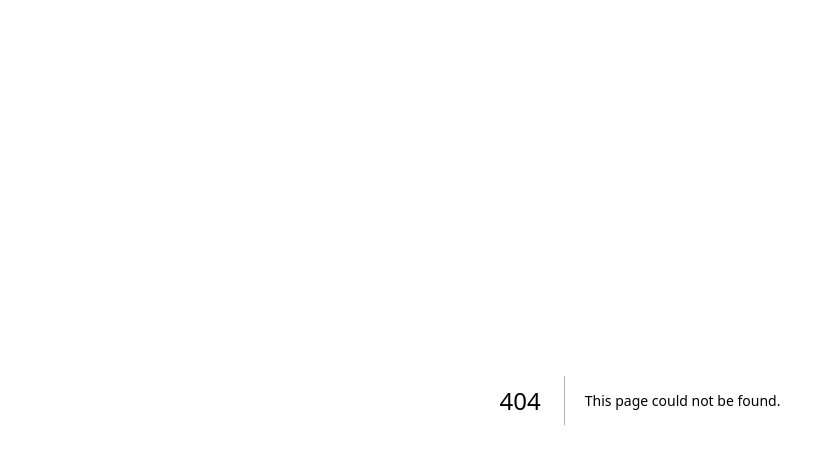
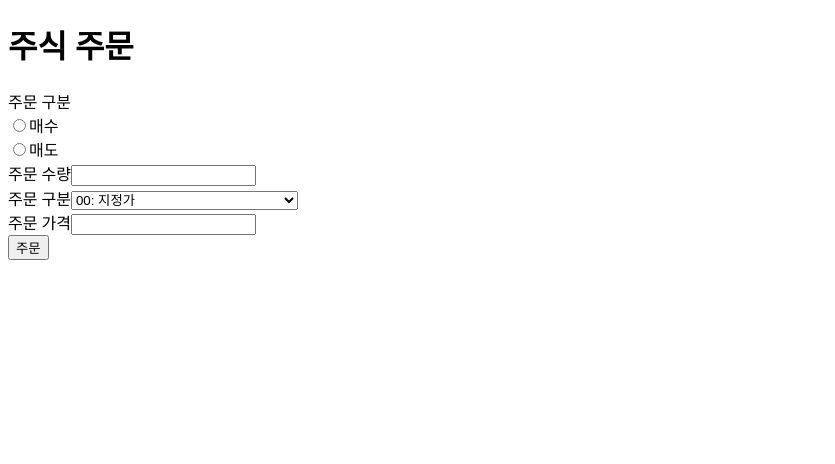
Before and after one commit to Yeongdong/stock-trading-frontend, a Next.js app: page /dashboard in a window 1280 px wide. Before the commit this address had no page. Shown: the top 464 px of the page, without its empty margins (0-835 px from the left). Built offline with nearby package versions, Linux system fonts and the light colour scheme; sample sign-in values are in the browser's storage.

Commit message:
feat: add stock order page

```diff
--- /dev/null
+++ b/src/app/dashboard/page.tsx
@@ -0,0 +1,123 @@
+import { useEffect, useState } from "react";
+import { StockOrder } from "@/types";
+import toast from "@/utils/toast";
+
+export default function DashboardPage() {
+  const [acntPrdtCd, setAcntPrdtCd] = useState<string>("00");
+  const [pdno, setPdno] = useState<string>("00");
+  const [orderDvsn, setOrderDvsn] = useState<"buy" | "sell">("buy");
+  const [ordQty, setOrdQty] = useState<string>("");
+  const [ordUnpr, setOrdUnpr] = useState<string>("");
+  const [isLoading, setIsLoading] = useState(false);
+
+  useEffect(() => {
+    const fetchUserData = async () => {
+      try {
+        const accessToken = sessionStorage.getItem("access_token");
+
+        if (!accessToken) {
+          window.location.href = "/login";
+          return;
+        }
+      } catch (error) {
+        console.error("Error fetching user data:", error);
+      }
+    };
+    fetchUserData();
+  }, []);
+
+  const handleOrder = () => {
+    const orderData: StockOrder = {
+      acntPrdtCd,
+      pdno,
+      orderDvsn,
+      ordQty,
+      ordUnpr,
+    };
+
+    toast.confirm(toast.createOrderConfirmMsg(orderData), {
+      onConfirm: async () => {
+        try {
+          setIsLoading(false);
+
+          const accessToken = sessionStorage.getItem("access_token");
+
+          const response = await fetch(
+            "https://localhost:7072/api/stock/order",
+            {
+              method: "POST",
+              headers: {
+                Authorization: `Bearer ${accessToken}`,
+                "Content-Type": "application/json",
+              },
+              body: JSON.stringify(orderData),
+            }
+          );
+
+          if (!response) {
+            throw new Error("주문 처리 중 오류 발생");
+          }
+
+          setPdno("");
+          setOrderDvsn("buy");
+          setOrdQty("");
+          setOrdUnpr("");
+        } catch (error) {
+          console.error("Error submitting order: ", error);
+        } finally {
+          setIsLoading(false);
+        }
+      },
+    });
+  };
+
+  return (
+    <div className="container">
+      <h1>주식 주문</h1>
+      <div>
+        <label>주문 구분</label>
+        <div>
+          <input type="radio" value="buy" id="buy" />
+          <label>매수</label>
+        </div>
+        <div>
+          <input type="radio" value="sell" />
+          <label>매도</label>
+        </div>
+        <div>
+          <label>주문 수량</label>
+          <input type="number" min="1" />
+        </div>
+        <div>
+          <label>주문 구분</label>
+          <select>
+            <option>00: 지정가</option>
+            <option>01 : 시장가</option>
+            <option>02 : 조건부지정가</option>
+            <option>03 : 최유리지정가</option>
+            <option>04 : 최우선지정가</option>
+            <option>05 : 장전 시간외 (08:20~08:40)</option>
+            <option>06 : 장후 시간외 (15:30~16:00)</option>
+            <option>07 : 시간외 단일가(16:00~18:00)</option>
+            <option>08 : 자기주식</option>
+            <option>09 : 자기주식S-Option</option>
+            <option>10 : 자기주식금전신탁</option>
+            <option>11 : IOC지정가 (즉시체결,잔량취소)</option>
+            <option>12 : FOK지정가 (즉시체결,전량취소)</option>
+            <option>13 : IOC시장가 (즉시체결,잔량취소)</option>
+            <option>14 : FOK시장가 (즉시체결,전량취소)</option>
+            <option>15 : IOC최유리 (즉시체결,잔량취소)</option>
+            <option>16 : FOK최유리 (즉시체결,전량취소)</option>
+          </select>
+        </div>
+        <div>
+          <label>주문 가격</label>
+          <input type="number" min="0" />
+        </div>
+        <button onClick={handleOrder} disabled={isLoading}>
+          주문
+        </button>
+      </div>
+    </div>
+  );
+}
--- a/src/app/kis-token/page.tsx
+++ b/src/app/kis-token/page.tsx
@@ -93,7 +93,7 @@ export default function KisToken() {
       }
       const data = await response.json();
       setKisToken(data);
-      window.location.href = "/balance";
+      window.location.href = "/dashboard";
     } catch (error) {
       console.error("Error getting KIS token:", error);
       setError("Failed to get KIS token");
--- /dev/null
+++ b/src/utils/toast.ts
@@ -0,0 +1,31 @@
+import { StockOrder } from "@/types";
+
+interface OrderConfirmToastOptions {
+  onConfirm: () => void;
+  onCancel?: () => void;
+}
+
+export const toast = {
+  createOrderConfirmMsg: (orderInfo: StockOrder) => {
+    return `주문 내역을 확인해주세요:
+        ------------------------------
+        주문 종목: ${orderInfo.pdno}
+        주문 구분: ${orderInfo.orderDvsn === "buy" ? "매수" : "매도"}
+        주문 수량: ${orderInfo.ordQty}주
+        주문 단가: ${orderInfo.ordUnpr}원
+        ─────────────────
+        주문을 진행하시겠습니까?`;
+  },
+
+  confirm: (message: string, options: OrderConfirmToastOptions) => {
+    const userChoice = window.confirm(message);
+
+    if (userChoice) {
+      options.onConfirm();
+    } else if (options.onCancel) {
+      options.onCancel();
+    }
+  },
+};
+
+export default toast;
```
Also changed, not shown: src/types.ts (+8 -0 lines).
